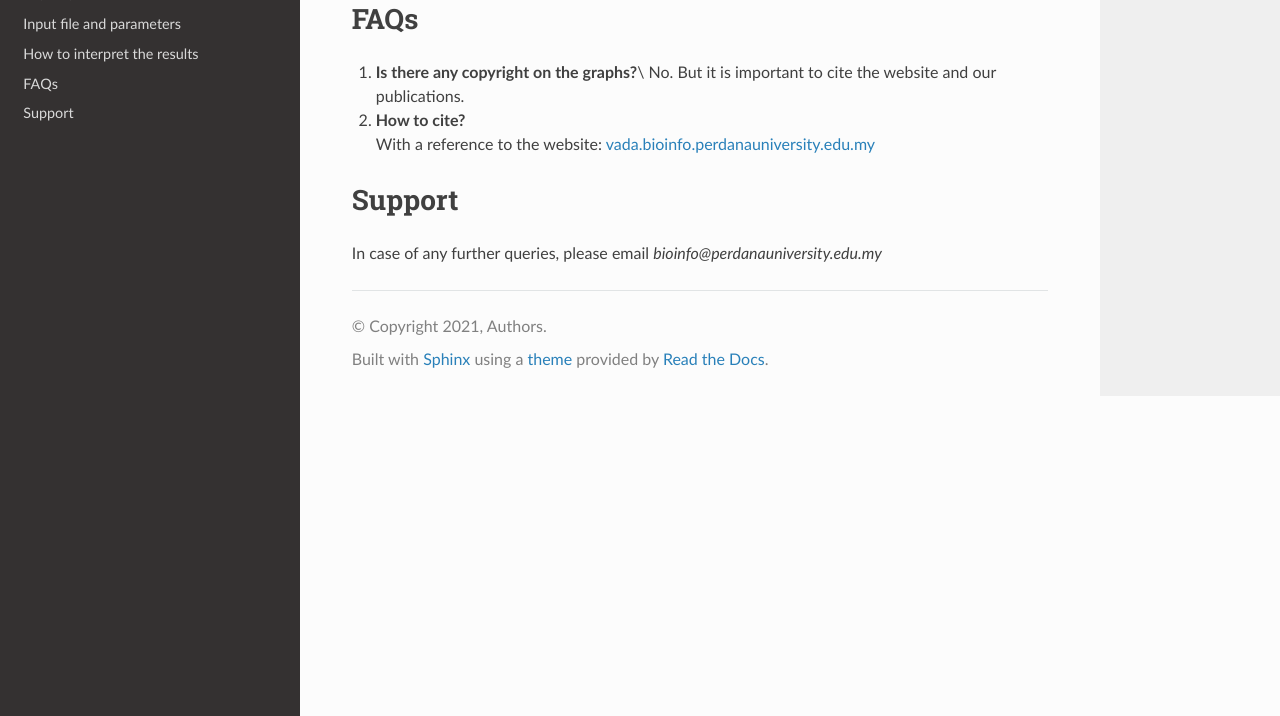
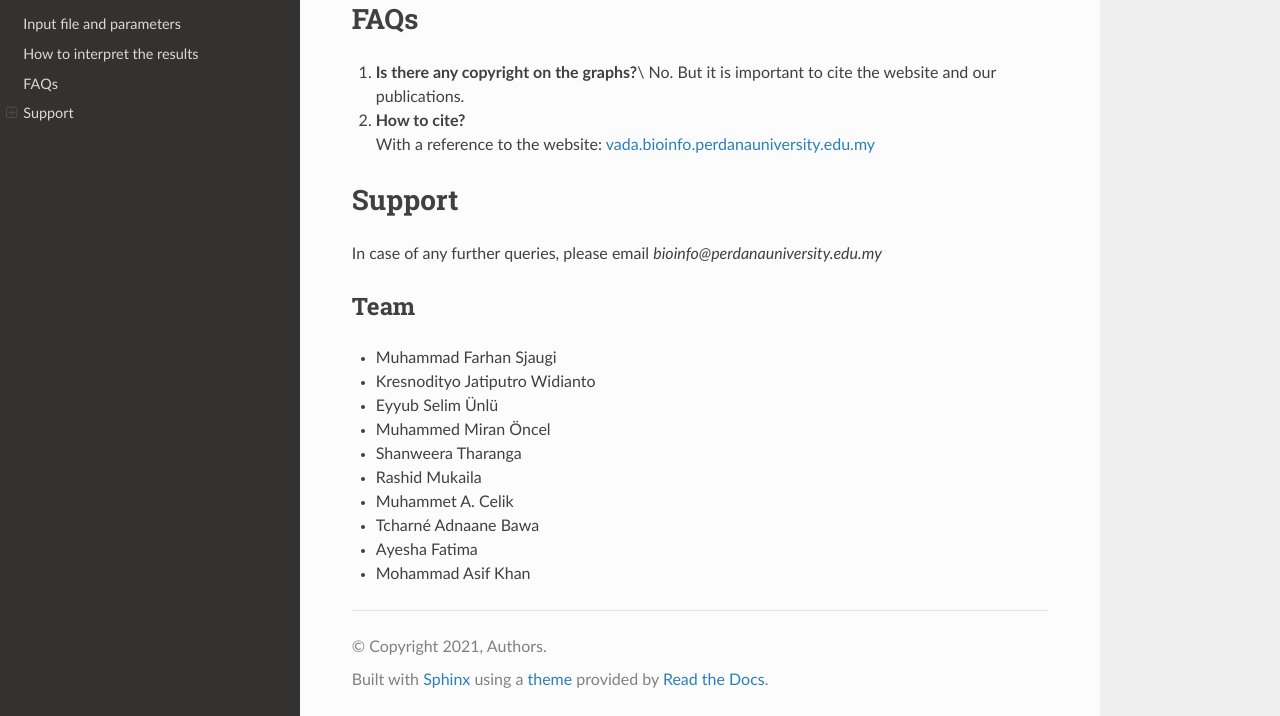
Before and after one commit to PU-SDS/vada-docs, a Sphinx documentation site: the page built from docs/source/myfile.md, in a window 1280 px wide and 900 px high, scrolled down 10984 px, cut to the strip 184-900 px from the top of the window. Built offline with Sphinx 7.4.7 and the Read the Docs theme 2.0.0, drawn with Linux system fonts in a browser that asks for light colours.

Commit message:
Add files via upload

```diff
--- a/docs/source/myfile.md
+++ b/docs/source/myfile.md
@@ -185,3 +185,16 @@ With a reference to the website: [vada.bioinfo.perdanauniversity.edu.my](https:/
 (section-seven)=
 # Support
 In case of any further queries, please email *bioinfo@perdanauniversity.edu.my*
+
+## Team
+
+- Muhammad Farhan Sjaugi
+- Kresnodityo Jatiputro Widianto
+- Eyyub Selim Ünlü
+- Muhammed Miran Öncel
+- Shanweera Tharanga
+- Rashid Mukaila
+- Muhammet A. Celik
+- Tcharné Adnaane Bawa
+- Ayesha Fatima
+- Mohammad Asif Khan
```
